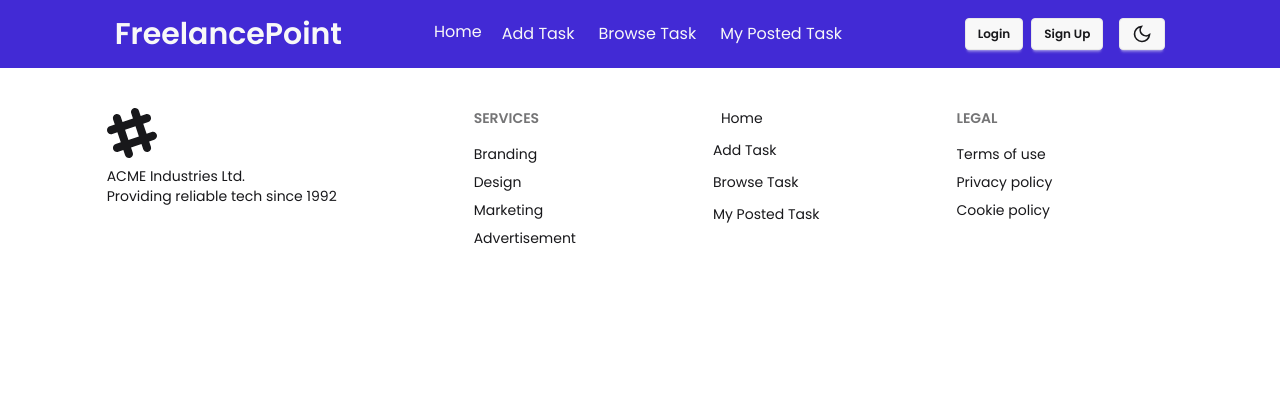
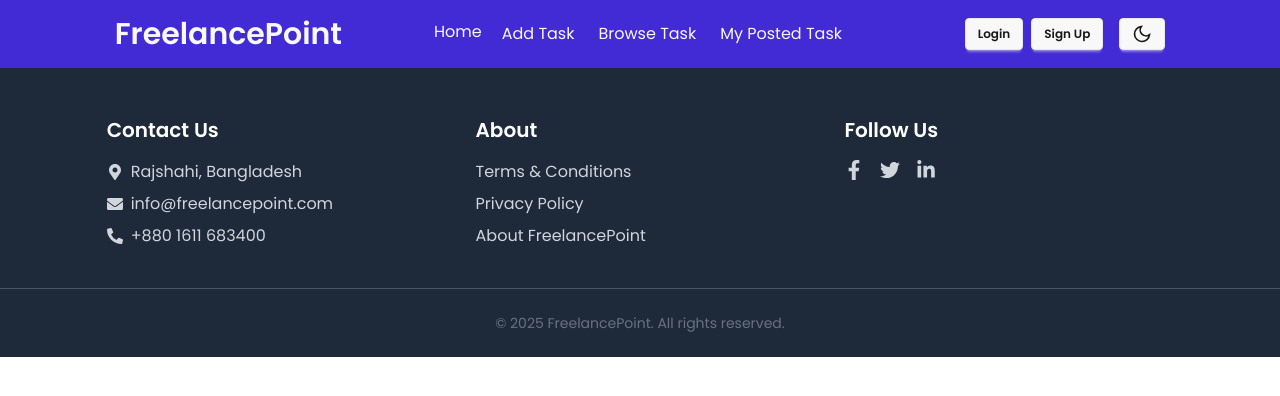
Before and after one commit to ShahriarTWS/Freelance_Point_Client, a React (Vite) app: page /auth in a window 1280 px wide. Shown: the top 396 px of the page. Built offline with nearby package versions, Linux system fonts and the light colour scheme; no server answers.

Commit message:
added footer

```diff
--- a/src/components/Footer/Footer.jsx
+++ b/src/components/Footer/Footer.jsx
@@ -1,48 +1,45 @@
 import React from 'react';
-import { navLinks } from '../Header/Navbar';
+import { Link } from 'react-router';
+import { FaFacebookF, FaTwitter, FaLinkedinIn, FaEnvelope, FaPhoneAlt, FaMapMarkerAlt } from 'react-icons/fa';
 
 const Footer = () => {
     return (
-        <div className=''>
-            <footer className="footer sm:footer-horizontal text-base-content py-10 w-10/12 mx-auto">
-                <aside>
-                    <svg
-                        width="50"
-                        height="50"
-                        viewBox="0 0 24 24"
-                        xmlns="http://www.w3.org/2000/svg"
-                        fillRule="evenodd"
-                        clipRule="evenodd"
-                        className="fill-current">
-                        <path
-                            d="M22.672 15.226l-2.432.811.841 2.515c.33 1.019-.209 2.127-1.23 2.456-1.15.325-2.148-.321-2.463-1.226l-.84-2.518-5.013 1.677.84 2.517c.391 1.203-.434 2.542-1.831 2.542-.88 0-1.601-.564-1.86-1.314l-.842-2.516-2.431.809c-1.135.328-2.145-.317-2.463-1.229-.329-1.018.211-2.127 1.231-2.456l2.432-.809-1.621-4.823-2.432.808c-1.355.384-2.558-.59-2.558-1.839 0-.817.509-1.582 1.327-1.846l2.433-.809-.842-2.515c-.33-1.02.211-2.129 1.232-2.458 1.02-.329 2.13.209 2.461 1.229l.842 2.515 5.011-1.677-.839-2.517c-.403-1.238.484-2.553 1.843-2.553.819 0 1.585.509 1.85 1.326l.841 2.517 2.431-.81c1.02-.33 2.131.211 2.461 1.229.332 1.018-.21 2.126-1.23 2.456l-2.433.809 1.622 4.823 2.433-.809c1.242-.401 2.557.484 2.557 1.838 0 .819-.51 1.583-1.328 1.847m-8.992-6.428l-5.01 1.675 1.619 4.828 5.011-1.674-1.62-4.829z"></path>
-                    </svg>
-                    <p>
-                        ACME Industries Ltd.
-                        <br />
-                        Providing reliable tech since 1992
-                    </p>
-                </aside>
-                <nav>
-                    <h6 className="footer-title">Services</h6>
-                    <a className="link link-hover">Branding</a>
-                    <a className="link link-hover">Design</a>
-                    <a className="link link-hover">Marketing</a>
-                    <a className="link link-hover">Advertisement</a>
-                </nav>
-                <nav>
-                    <ul className=' space-y-3'>
-                        {navLinks}
+        <footer className="bg-gray-800 text-gray-300 pt-12 pb-6">
+            <div className="w-10/12 mx-auto grid grid-cols-1 md:grid-cols-3 gap-10">
+                {/* Contact Info */}
+                <div>
+                    <h3 className="text-xl font-semibold text-white mb-4">Contact Us</h3>
+                    <p className="flex items-center gap-2"><FaMapMarkerAlt /> Rajshahi, Bangladesh</p>
+                    <p className="flex items-center gap-2 mt-2"><FaEnvelope /> info@freelancepoint.com</p>
+                    <p className="flex items-center gap-2 mt-2"><FaPhoneAlt /> +880 1611 683400</p>
+                </div>
+
+                {/* Terms and About */}
+                <div>
+                    <h3 className="text-xl font-semibold text-white mb-4">About</h3>
+                    <ul className="space-y-2">
+                        <li><Link to="/terms" className="hover:underline">Terms & Conditions</Link></li>
+                        <li><Link to="/privacy" className="hover:underline">Privacy Policy</Link></li>
+                        <li><Link to="/about" className="hover:underline">About FreelancePoint</Link></li>
                     </ul>
-                </nav>
-                <nav>
-                    <h6 className="footer-title">Legal</h6>
-                    <a className="link link-hover">Terms of use</a>
-                    <a className="link link-hover">Privacy policy</a>
-                    <a className="link link-hover">Cookie policy</a>
-                </nav>
-            </footer>
-        </div>
+                </div>
+
+                {/* Social Media */}
+                <div>
+                    <h3 className="text-xl font-semibold text-white mb-4">Follow Us</h3>
+                    <div className="flex gap-4">
+                        <a href="https://www.facebook.com/snjoy.420" target="_blank" rel="noopener noreferrer" className="hover:text-white"><FaFacebookF size={20} /></a>
+                        <a href="https://x.com/snjoy420" target="_blank" rel="noopener noreferrer" className="hover:text-white"><FaTwitter size={20} /></a>
+                        <a href="https://www.linkedin.com/in/snjoy420" target="_blank" rel="noopener noreferrer" className="hover:text-white"><FaLinkedinIn size={20} /></a>
+                    </div>
+                </div>
+            </div>
+
+            {/* Footer Bottom */}
+            <div className="text-center text-gray-500 mt-10 border-t border-gray-600 pt-6 text-sm">
+                &copy; {new Date().getFullYear()} FreelancePoint. All rights reserved.
+            </div>
+        </footer>
     );
 };
 
--- a/src/components/Header/Navbar.jsx
+++ b/src/components/Header/Navbar.jsx
@@ -54,9 +54,10 @@ const Navbar = () => {
 
     const { theme, setTheme } = use(AuthContext);
 
-    const { user, logOut, setUser } = use(AuthContext);
-    const [dbuser,setDbUser]= useState([]);
-    // console.log(user?.photoURL);
+    const { user, logOut } = use(AuthContext);
+    // const [dbuser,setDbUser]= useState([]);
+    // const {photoURL,email,displayName}=user;
+    // console.log(photoURL);
 
     const handleLogout = () => {
         logOut();
@@ -66,19 +67,21 @@ const Navbar = () => {
         document.documentElement.setAttribute("data-theme", theme);
     }, [theme]);
 
-useEffect(() => {
-    if (!user) return;
+// useEffect(() => {
+//     if (!user) return;
 
-    fetch('http://localhost:3000/users')
-        .then(res => res.json())
-        .then(users => {
-            const matchedUser = users.find(u => u.email === user.email);
-            if (matchedUser) {
-                setDbUser(matchedUser);
-            }
-        })
-        .catch(err => console.error("Error fetching users:", err));
-}, [user]);
+//     fetch('http://localhost:3000/users')
+//         .then(res => res.json())
+//         .then(users => {
+//             const matchedUser = users.find(u => u.email === user.email);
+//             if (matchedUser) {
+//                 setDbUser(matchedUser);
+//             }
+//         })
+//         .catch(err => console.error("Error fetching users:", err));
+// }, [user]);
+
+// console.log(dbuser);
 
 
 
@@ -118,7 +121,7 @@ useEffect(() => {
                         <div className="dropdown dropdown-end">
                             <div tabIndex={0} role="button" className="avatar btn btn-ghost btn-circle">
                                 <div className="w-10 rounded-full ring ring-primary ring-offset-base-100 ring-offset-2">
-                                    <img src={user.photoURL} alt="User" />
+                                    <img src={user?.photoURL} alt="User" />
                                 </div>
                             </div>
                             <ul tabIndex={0} className="mt-3 z-[1] p-2 shadow menu menu-sm dropdown-content bg-base-200 rounded-box w-52">
--- a/src/pages/Authentication/Login.jsx
+++ b/src/pages/Authentication/Login.jsx
@@ -77,7 +77,7 @@ const Login = () => {
                 <img className='w-3/4 mx-auto' src={loginImg} alt="" />
             </div>
 
-            <div className="card bg-white w-full max-w-md shrink-0 shadow-2xl">
+            <div className="card bg-base-200 w-full max-w-md shrink-0 shadow-2xl">
                 <h2 className='font-semibold text-2xl py-5 text-center'>Login your account</h2>
                 <form onSubmit={handleLogin} className="card-body">
                     <fieldset className="fieldset">
--- a/src/pages/Authentication/SignUp.jsx
+++ b/src/pages/Authentication/SignUp.jsx
@@ -116,7 +116,7 @@ const SignUp = () => {
     return (
         <div className='flex flex-col-reverse md:flex-row justify-center min-h-[80vh] items-center gap-6 my-4'>
             <title>FreelancerPoint || Register</title>
-            <div className="card bg-white w-full max-w-lg shrink-0 shadow-2xl">
+            <div className="card bg-base-200 w-full max-w-lg shrink-0 shadow-2xl">
                 <h2 className='font-semibold text-2xl py-5 text-center'>Register your account</h2>
                 <form onSubmit={handleRegister} className="card-body">
                     <fieldset className="fieldset">
--- a/src/pages/TaskPage/AddTask.jsx
+++ b/src/pages/TaskPage/AddTask.jsx
@@ -69,7 +69,7 @@ const AddTask = () => {
     };
 
     return (
-        <div className="max-w-3xl mx-auto mt-10 p-8 bg-base-200 rounded-2xl shadow-lg">
+        <div className="max-w-3xl mx-auto mt-10 p-8 my-12 bg-base-200 rounded-2xl shadow-lg">
             <h2 className="text-3xl font-bold text-primary mb-6 text-center">Add New Task</h2>
             <form onSubmit={handleAddTask} className="grid grid-cols-1 gap-5">
                 {/* Task Title */}
--- a/src/pages/TaskPage/MyPostedTasks.jsx
+++ b/src/pages/TaskPage/MyPostedTasks.jsx
@@ -251,7 +251,7 @@ const MyPostedTasks = () => {
     if (!user) return <div className="text-center py-10 text-lg text-red-600">Please log in to view your posted tasks.</div>;
 
     return (
-        <div className="max-w-7xl mx-auto px-4 py-8">
+        <div className="max-w-7xl mx-auto px-4 py-8 my-12">
             <h1 className="text-3xl font-bold mb-6 text-center md:text-left">My Posted Tasks</h1>
 
             {tasks.length === 0 ? (
--- a/src/pages/TaskPage/TaskDetails.jsx
+++ b/src/pages/TaskPage/TaskDetails.jsx
@@ -56,7 +56,7 @@ const TaskDetails = () => {
     }
 
     return (
-        <div className="max-w-6xl mx-auto px-4 py-16">
+        <div className="max-w-6xl mx-auto px-4 py-16 my-12">
             <p className="text-lg font-semibold text-green-700 mb-6">
                 You bid for {bidsCount} opportunities.
             </p>
```
Also changed, not shown: src/components/Banner/Banner.jsx (+13 -7 lines).
